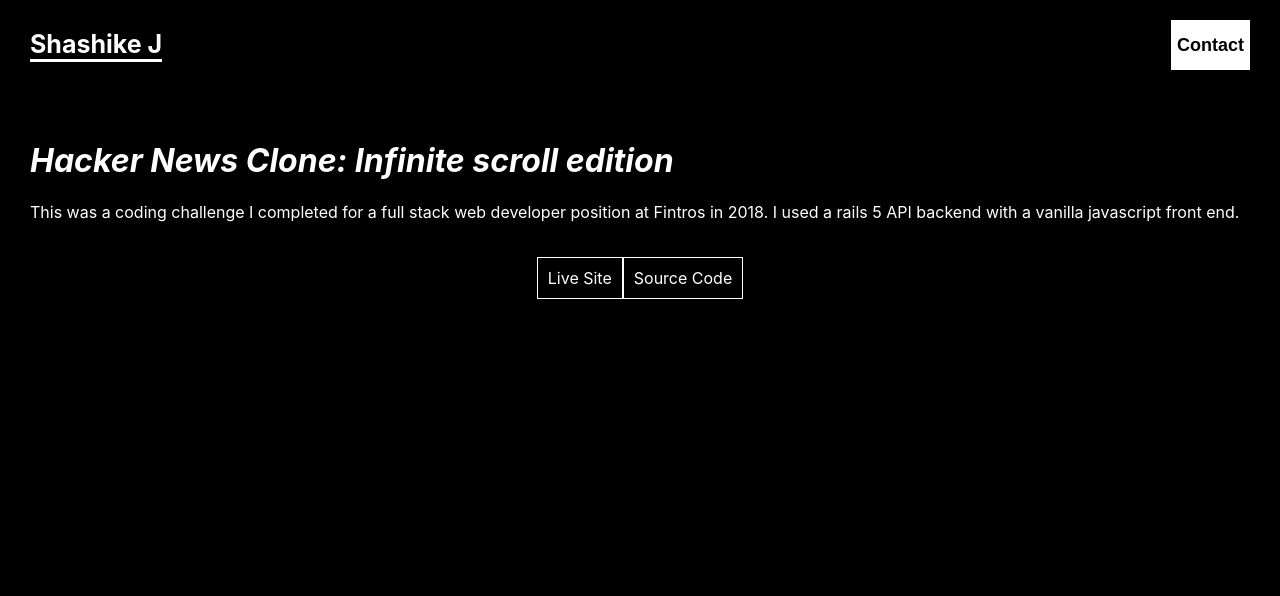
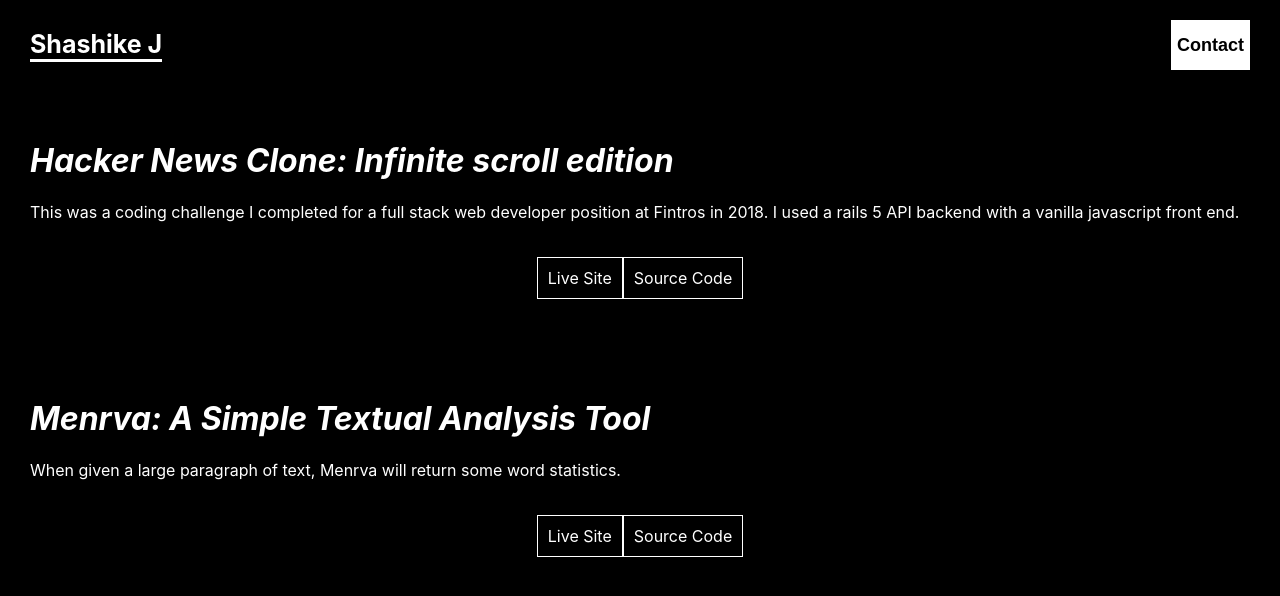
Before and after one commit to donrestarone/personal-site-frontend, a React (Create React App) app in the folder shashike/: page /personal-projects in a window 1280 px wide. Shown: the top 596 px of the page. Built offline with nearby package versions, Linux system fonts and the light colour scheme; no server answers.

Commit message:
add personal project

```diff
--- a/shashike/src/Constants/PersonalProjectsData.js
+++ b/shashike/src/Constants/PersonalProjectsData.js
@@ -7,4 +7,12 @@ export const personalProjects = [
     heroAssetType: 'video',
     description: 'This was a coding challenge I completed for a full stack web developer position at Fintros in 2018. I used a rails 5 API backend with a vanilla javascript front end.'
   },
+  {
+    title: 'Menrva: A Simple Textual Analysis Tool',
+    projectLink: 'https://menrva.herokuapp.com/',
+    githubLink: 'https://github.com/donrestarone/menrva',
+    heroAssetLink: 'https://shashike-portfolio-site-assets.s3.amazonaws.com/hacker-news-clone.mov',
+    heroAssetType: 'video',
+    description: 'When given a large paragraph of text, Menrva will return some word statistics.'
+  },
 ]
```
